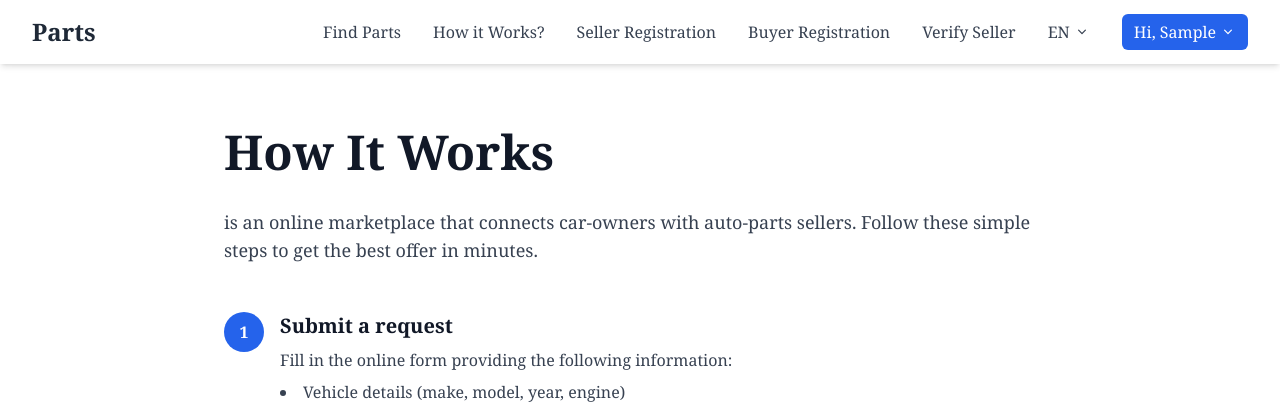
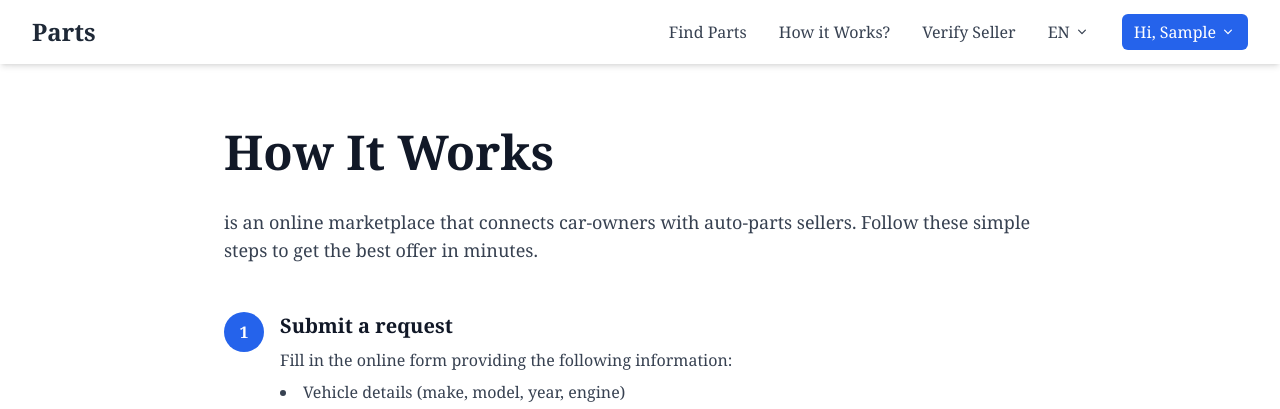
Before and after one commit to santahate/czesci, a Django app: page /how-it-works/ in a window 1280 px wide. Shown: the top 409 px of the page. Run offline with Django 5.2, Linux system fonts and the light colour scheme; the visitor is signed in with stand-in values (Sample User, id 1); some libraries are stand-ins or nearby versions.

Commit message:
update header ui

```diff
--- a/czesci/theme/templates/fragments/header.html
+++ b/czesci/theme/templates/fragments/header.html
@@ -9,8 +9,10 @@
 			<div class="hidden md:flex md:items-center md:space-x-4 lg:space-x-8 md:ml-4 lg:ml-8">
 				<a href="#find-parts" class="text-gray-700 hover:text-gray-900">{% trans "Find Parts" %}</a>
 				<a href="{% url 'how_it_works' %}" class="text-gray-700 hover:text-gray-900">{% trans "How it Works?" %}</a>
-				<a href="{% url 'register' %}?type=seller" class="text-gray-700 hover:text-gray-900">{% trans "Seller Registration" %}</a>
-				<a href="{% url 'register' %}?type=buyer" class="text-gray-700 hover:text-gray-900">{% trans "Buyer Registration" %}</a>
+				{% if not request.user.is_authenticated %}
+                    <a href="{% url 'register' %}?type=seller" class="text-gray-700 hover:text-gray-900">{% trans "Seller Registration" %}</a>
+                    <a href="{% url 'register' %}?type=buyer" class="text-gray-700 hover:text-gray-900">{% trans "Buyer Registration" %}</a>
+				{% endif %}
 				<a href="#verify-seller" class="text-gray-700 hover:text-gray-900">{% trans "Verify Seller" %}</a>
 
 				<!-- Language Switcher -->
@@ -67,8 +69,10 @@
 		<div class="px-2 pt-2 pb-3 space-y-1">
 			<a href="#find-parts" class="block px-3 py-2 rounded-md text-base font-medium text-gray-700 hover:bg-gray-100">{% trans "Find Parts" %}</a>
 			<a href="{% url 'how_it_works' %}" class="block px-3 py-2 rounded-md text-base font-medium text-gray-700 hover:bg-gray-100">{% trans "How it Works?" %}</a>
-			<a href="{% url 'register' %}?type=seller" class="block px-3 py-2 rounded-md text-base font-medium text-gray-700 hover:bg-gray-100">{% trans "Seller Registration" %}</a>
-			<a href="{% url 'register' %}?type=buyer" class="block px-3 py-2 rounded-md text-base font-medium text-gray-700 hover:bg-gray-100">{% trans "Buyer Registration" %}</a>
+			{% if not request.user.is_authenticated %}
+                <a href="{% url 'register' %}?type=seller" class="block px-3 py-2 rounded-md text-base font-medium text-gray-700 hover:bg-gray-100">{% trans "Seller Registration" %}</a>
+                <a href="{% url 'register' %}?type=buyer" class="block px-3 py-2 rounded-md text-base font-medium text-gray-700 hover:bg-gray-100">{% trans "Buyer Registration" %}</a>
+			{% endif %}
 			<a href="#verify-seller" class="block px-3 py-2 rounded-md text-base font-medium text-gray-700 hover:bg-gray-100">{% trans "Verify Seller" %}</a>
 
 			<!-- Language Switcher inside Drawer -->
```
